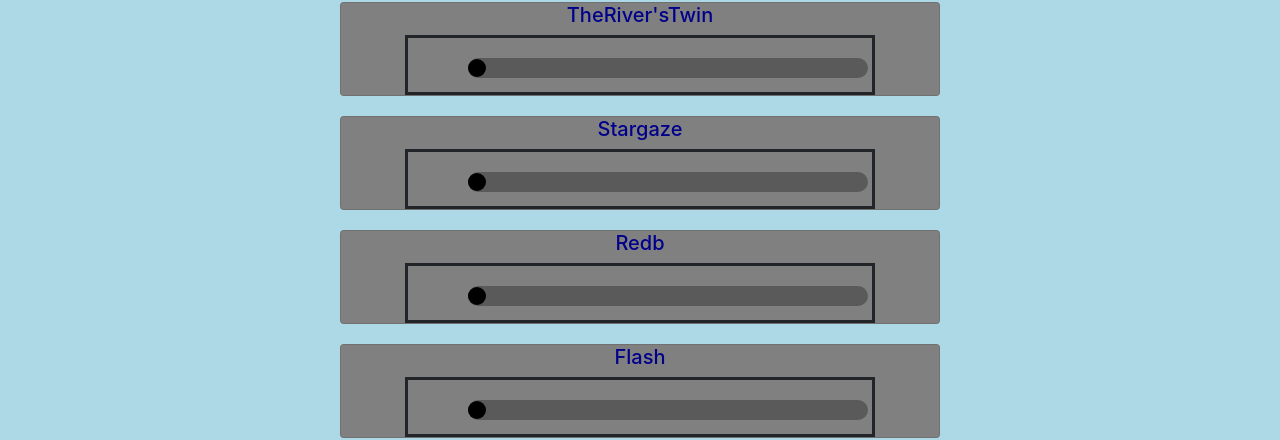
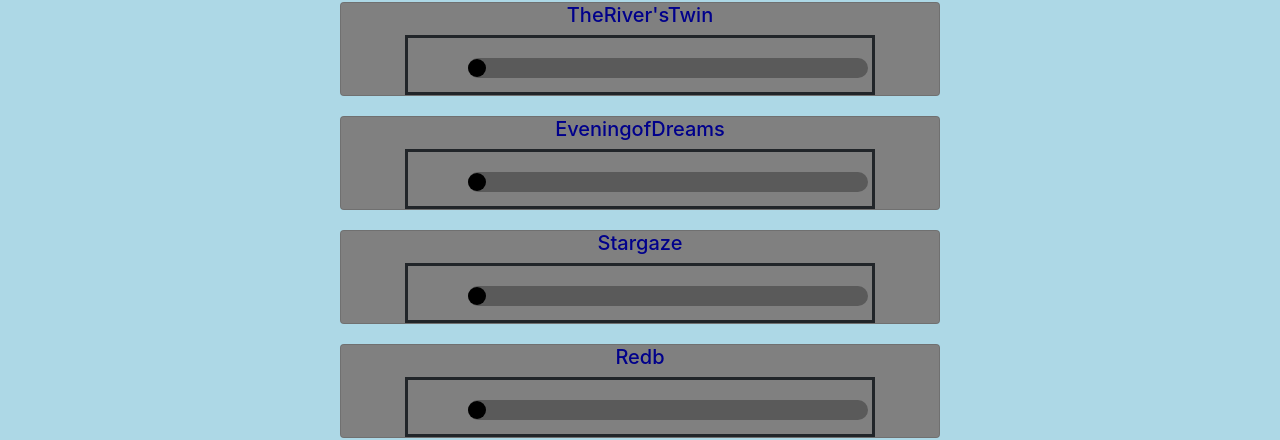
Before and after one commit to jcbcrouch/jcbcrouch.github.io, a plain HTML site: page Music.html in a window 1280 px wide. Shown: the part 376-816 px from the top of the page. Drawn offline with nearby package versions, Linux system fonts and the light colour scheme.

Commit message:
Added new song. Changed order.

```diff
--- a/Music.html
+++ b/Music.html
@@ -202,15 +202,16 @@ document.addEventListener("DOMContentLoaded", function() {
 // array of audio files (stored in a folder called music)
 var files = ["SafePassage.m4a",
             "TheRiver'sTwin.m4a",
+            "EveningofDreams.m4a",
             "Stargaze.m4a",
             "Redb.m4a",
+            "LazyDay.m4a",
+            "OuterWorld.m4a",
+            "Karolina'sSong.m4a",
+            "StrangePassenger.m4a",
             "Flash.m4a",
-            "LazyDay.m4a",
-            "StrangePassenger.m4a",
-            "Karolina'sSong.m4a",
             "Bloom.m4a",
             "ForgottenSummerDay.m4a",
-            "OuterWorld.m4a",
             "WindCarries.m4a",
             "Hero'sTriumphUnfinished.m4a"
             ];
```
Also changed, not shown: 1 other file.
